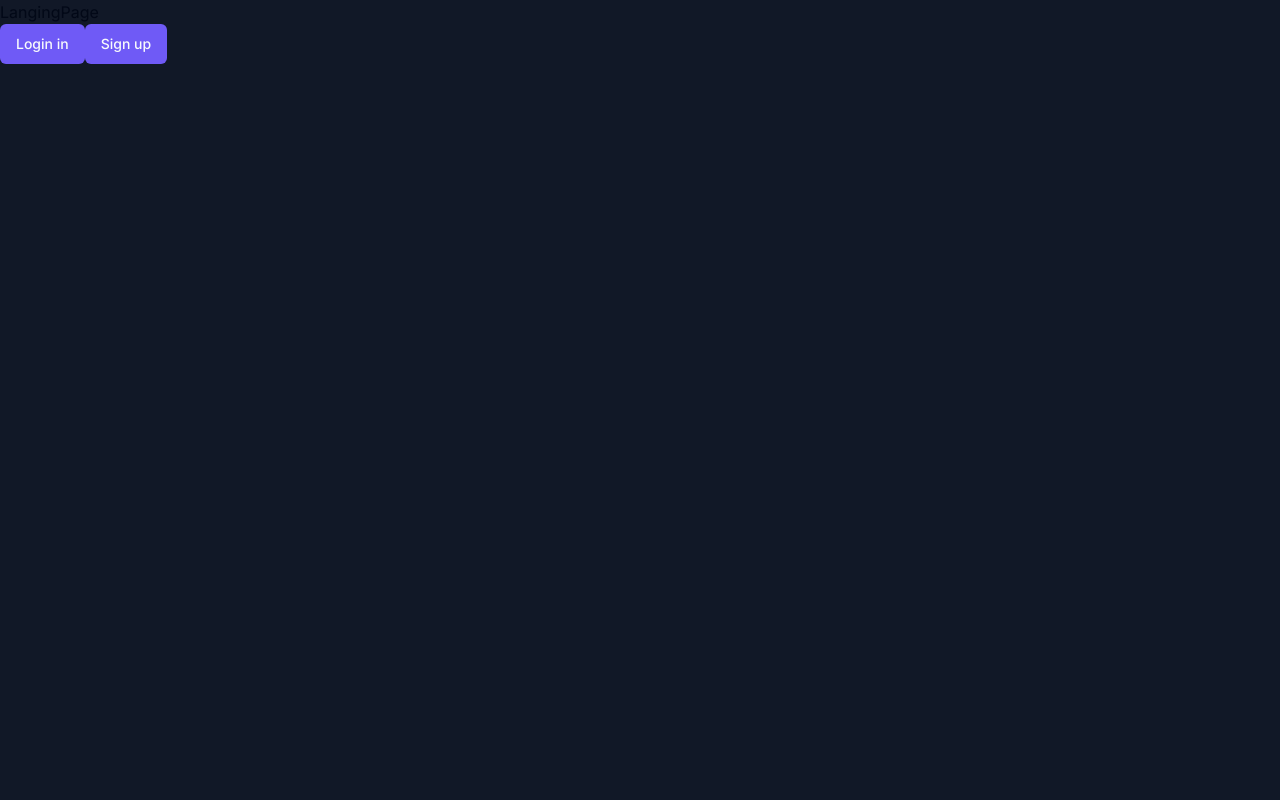
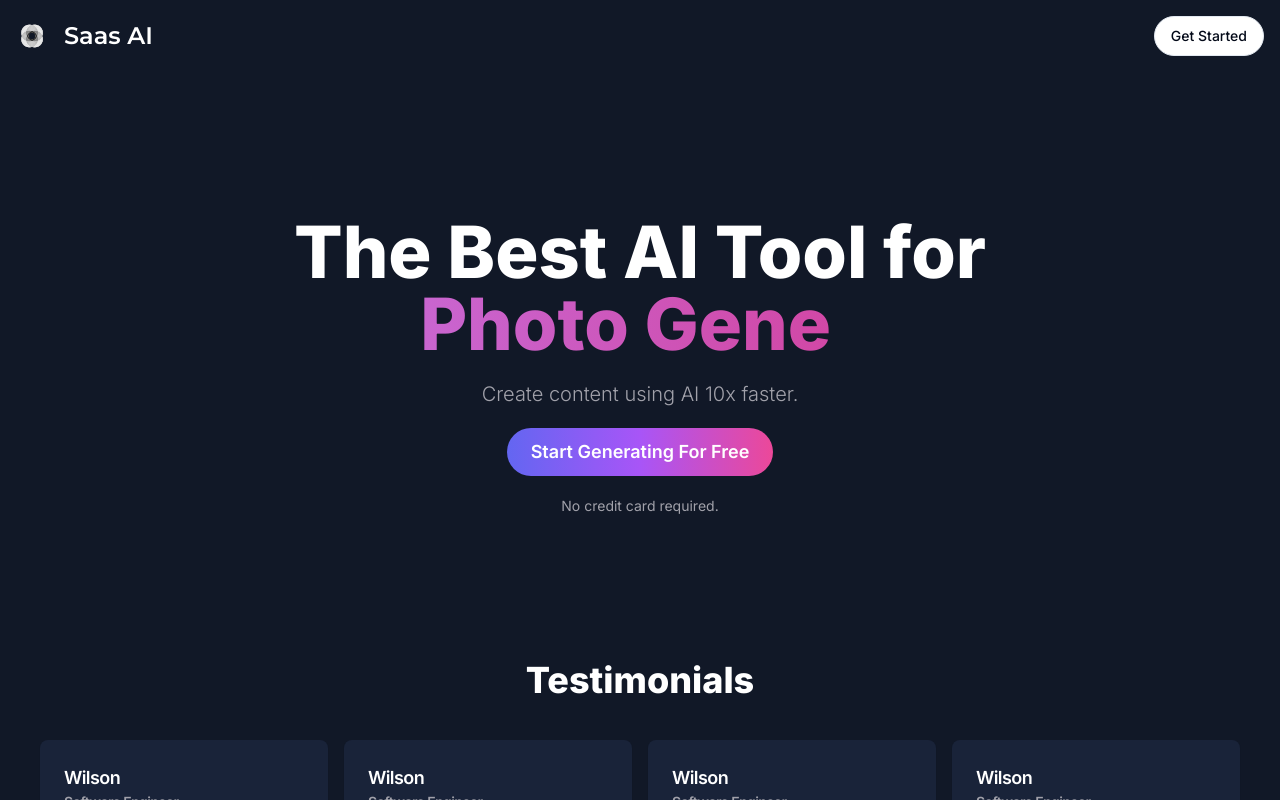
Before and after one commit to Wilson9512/next-saas-ai-v13, a Next.js app: page / in a window 1280 px wide. Built offline with nearby package versions, Linux system fonts and the light colour scheme; no server answers.

Commit message:
init landing

```diff
--- a/app/(landing)/page.tsx
+++ b/app/(landing)/page.tsx
@@ -1,20 +1,17 @@
-import { Button } from '@/components/ui/button';
 import Link from 'next/link';
 
+import { Button } from '@/components/ui/button';
+import { LandingNavBar } from '@/components/LandingNavBar';
+import { LandingHero } from '@/components/LandingHero';
+import { LandingContent } from '@/components/LandingContent';
+
 const LangingPage = () => {
-  return (<>
-    <div>LangingPage</div>
-    <Link href="/sign-in">
-      <Button>
-        Login in
-      </Button>
-    </Link>
-    <Link href="/sign-up">
-      <Button>
-        Sign up
-      </Button>
-    </Link>
-  </>
+  return (
+    <div className="h-full">
+      <LandingNavBar />
+      <LandingHero />
+      <LandingContent />
+    </div>
   );
 };
 
--- /dev/null
+++ b/components/LandingContent.tsx
@@ -0,0 +1,62 @@
+"use client";
+
+import {
+  Card,
+  CardContent,
+  CardHeader,
+  CardTitle
+} from "@/components/ui/card";
+
+const testimonials = [
+  {
+    name: "Wilson",
+    avatar: "A",
+    title: "Software Engineer",
+    description: "This is the best application I've used!"
+  },
+  {
+    name: "Wilson",
+    avatar: "A",
+    title: "Software Engineer",
+    description: "This is the best application I've used!"
+  },
+  {
+    name: "Wilson",
+    avatar: "A",
+    title: "Software Engineer",
+    description: "This is the best application I've used!"
+  },
+  {
+    name: "Wilson",
+    avatar: "A",
+    title: "Software Engineer",
+    description: "This is the best application I've used!"
+  },
+];
+
+export const LandingContent = () => {
+  return (
+    <div className="px-10 pb-20">
+      <h2 className="text-center text-4xl text-white font-extrabold mb-10">
+        Testimonials
+      </h2>
+      <div className="grid grid-cols-1 sm:grid-cols-2 md:grid-cols-3 lg:grid-cols-4 gap-4">
+        {testimonials.map((item) => (
+          <Card key={item.description} className="bg-[#192339] border-none text-white">
+            <CardHeader>
+              <CardTitle className="flex items-center gap-x-2">
+                <div>
+                  <p className="text-lg">{item.name}</p>
+                  <p className="text-zinc-400 text-sm">{item.title}</p>
+                </div>
+              </CardTitle>
+              <CardContent className="pt-4 px-0">
+                {item.description}
+              </CardContent>
+            </CardHeader>
+          </Card>
+        ))}
+      </div>
+    </div>
+  )
+};
--- /dev/null
+++ b/components/LandingHero.tsx
@@ -0,0 +1,45 @@
+"use client";
+import { useAuth } from "@clerk/nextjs";
+import Link from "next/link";
+import TypeweiterComponent from "typewriter-effect";
+
+import { Button } from "@/components/ui/button";
+
+export const LandingHero = () => {
+  const { isSignedIn } = useAuth();
+  return (
+    <div className="text-white font-bold py-36 text-center space-y-5">
+      <div className="text-4xl sm:text-5xl md:text-6xl lg:text-7xl spacy-y-5 font-extrabold">
+        <h1>The Best AI Tool for</h1>
+        <div className="text-transparent bg-clip-text bg-gradient-to-r from-purple-400 to-pink-600">
+          <TypeweiterComponent
+            options={{
+              strings: [
+                "Chatbot.",
+                "Photo Generation.",
+                "Music Generation.",
+                "Code Generation.",
+                "Video Generation.",
+              ],
+              autoStart: true,
+              loop: true,
+            }}
+          />
+        </div>
+      </div>
+      <div className="text-sm md:text-xl font-light text-zinc-400">
+        Create content using AI 10x faster.
+      </div>
+      <div>
+        <Link href={isSignedIn ? "/dashboard" : "/sign-up"}>
+          <Button variant="premium" className="md:text-lg p-4 md:p-6 rounded-full font-semibold">
+            Start Generating For Free
+          </Button>
+        </Link>
+      </div>
+      <div className="text-zinc-400 text-xs md:text-sm font-normal">
+        No credit card required.
+      </div>
+    </div>
+  );
+};
--- /dev/null
+++ b/components/LandingNavBar.tsx
@@ -0,0 +1,41 @@
+"use client";
+import { Montserrat } from "next/font/google";
+import Image from "next/image";
+import Link from "next/link";
+import { useAuth } from "@clerk/nextjs";
+
+import { cn } from "@/lib/utils";
+import { Button } from "@/components/ui/button";
+
+const font = Montserrat({
+  weight: "600",
+  subsets: ["latin"]
+});
+
+export const LandingNavBar = () => {
+  const { isSignedIn } = useAuth();
+
+  return (
+    <nav className="p-4 bg-transparent flex items-center justify-between">
+      <Link href="/" className="flex items-center">
+        <div className="relative h-8 w-8 mr-4">
+          <Image
+            fill
+            src="/logo.png"
+            alt="Logo"
+          />
+        </div>
+        <h1 className={cn("text-2xl font-bold text-white", font.className)}>
+          Saas AI
+        </h1>
+      </Link>
+      <div className="flex items-center gap-x-2">
+        <Link href={isSignedIn ? "/dashboard" : "/sign-in"}>
+          <Button variant="outline" className="rounded-full">
+            Get Started
+          </Button>
+        </Link>
+      </div>
+    </nav>
+  );
+};
--- a/package.json
+++ b/package.json
@@ -6,7 +6,8 @@
     "dev": "next dev",
     "build": "next build",
     "start": "next start",
-    "lint": "next lint"
+    "lint": "next lint",
+    "postinstall": "prisma generate"
   },
   "dependencies": {
     "@clerk/nextjs": "^4.25.1",
@@ -35,6 +36,7 @@
     "stripe": "^13.9.0",
     "tailwind-merge": "^1.14.0",
     "tailwindcss-animate": "^1.0.7",
+    "typewriter-effect": "^2.21.0",
     "zod": "^3.22.2",
     "zustand": "^4.4.3"
   },
```
Also changed, not shown: 1 other file (tests, documents, lock files or other folders).
